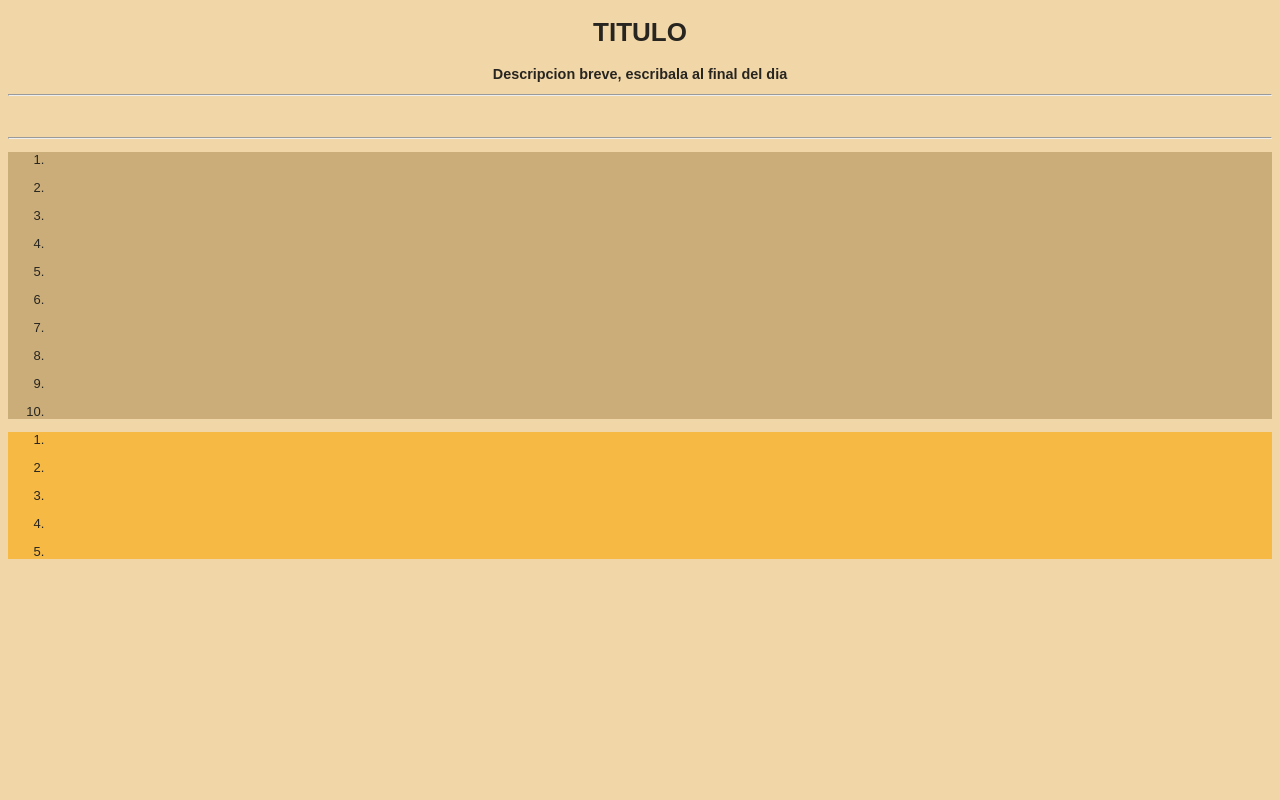
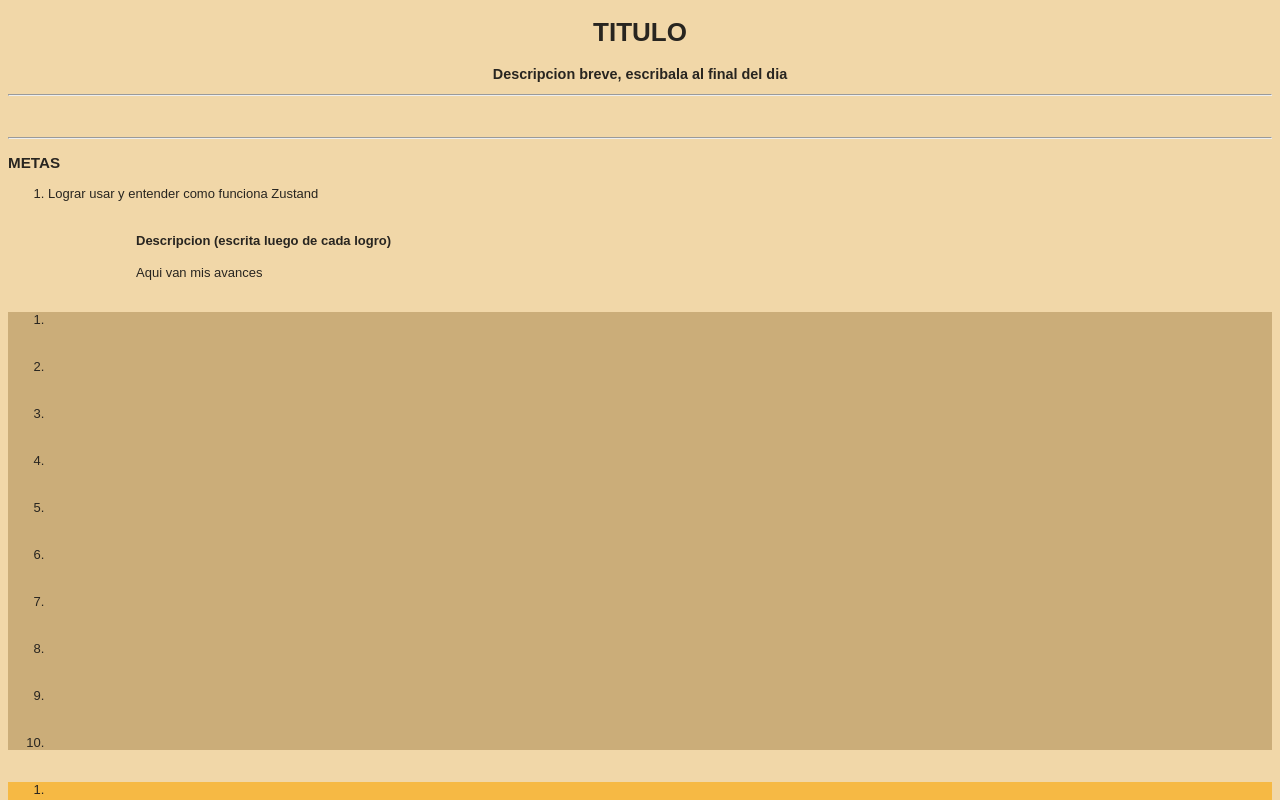
Before and after one commit to S-Aprendizaje/S-Aprendizaje-doc, a plain HTML site: page dias/dia-template.html in a window 1280 px wide. Shown: the top 800 px of the page. Drawn offline with Linux system fonts and the light colour scheme; files that its build step writes are made by us from their sources.

Commit message:
Corregir css y complementar plantilla

```diff
--- a/dias/dia-template.html
+++ b/dias/dia-template.html
@@ -4,7 +4,7 @@
     <meta charset="UTF-8">
     <meta name="viewport" content="width=device-width, initial-scale=1.0">
     <title>Para evitar crear una y otra vez</title>
-    <link rel="stylesheet" href="styles.css">
+    <link rel="stylesheet" href="../styles.css">
 
 </head>
 <body>
@@ -27,6 +27,20 @@
     </div>
 
     <hr>
+    <h3>METAS</h3>
+    <ol>
+        <li>
+            <p>
+                Lograr usar y entender como funciona Zustand
+            </p>
+        </li>
+    </ol>
+
+
+    <div id="descripcion">
+        <h4>Descripcion (escrita luego de cada logro)</h4>
+        <p>Aqui van mis avances</p>
+    </div>
 
     <div id="historial">
         <ol>
```
Also changed, not shown: dias/dia-1.html (+1 -1 lines).
